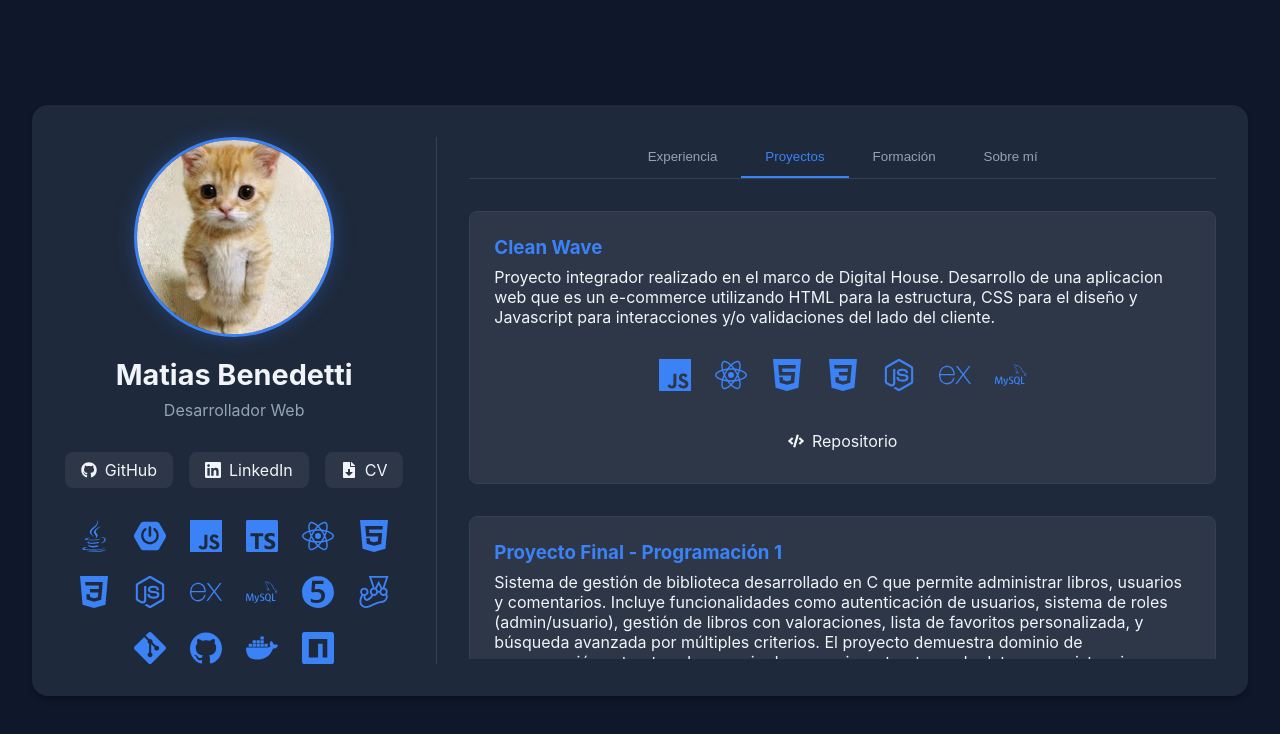
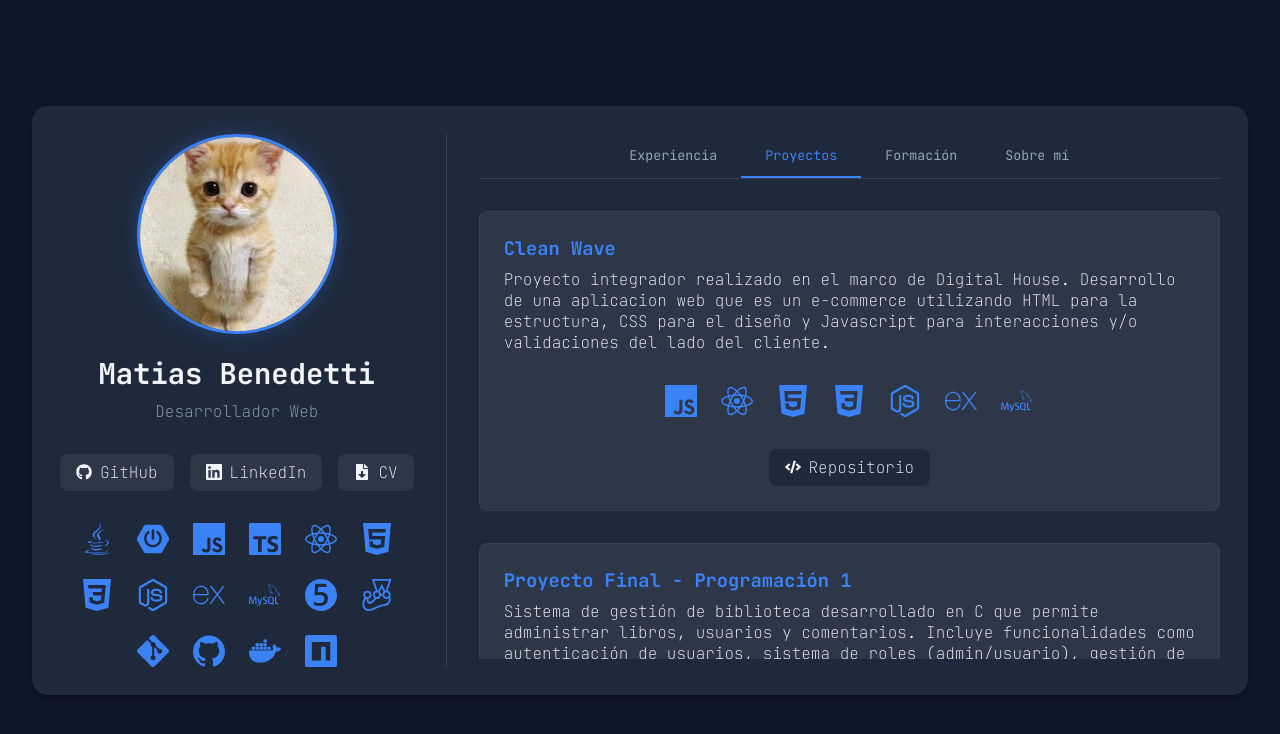
Before and after one commit to MatyBene/portfolio, a React (Vite) app: page / in a window 1280 px wide. Both pictures are taken after a click on the button "Proyectos". Shown: the top 734 px of the page. Built offline with nearby package versions, Linux system fonts and the light colour scheme.

Commit message:
cambia fuente del texto. agrega descripcion en sobre mi

```diff
--- a/index.html
+++ b/index.html
@@ -12,6 +12,10 @@
       <line x1='13' y1='16' x2='17' y2='16' stroke='white' />
     </svg>"
     />
+    <link
+      href="https://fonts.googleapis.com/css2?family=JetBrains+Mono:wght@100;300;400;500;700&display=swap"
+      rel="stylesheet"
+    />
     <meta name="viewport" content="width=device-width, initial-scale=1.0" />
     <title>Matias Benedetti</title>
   </head>
--- a/src/components/About.tsx
+++ b/src/components/About.tsx
@@ -3,11 +3,25 @@ export function About() {
     <section>
       <div className="scrollable">
         <div className="experience-item">
-          <p>
-            Lorem ipsum dolor sit amet consectetur adipisicing elit. Obcaecati,
-            consectetur libero. Libero beatae harum, velit error quasi ipsum
-            facilis, corrupti at doloremque nam magni unde sunt praesentium
-            fugiat minima animi?
+          <p className="inter">
+            ¡Hola! Soy <strong>Matías Benedetti</strong>, estudiante de la
+            <strong> Tecnicatura Universitaria en Programación</strong> en la
+            <em> Universidad Tecnológica Nacional</em>. Además, tengo aprobado
+            el
+            <strong> 50% de las materias</strong> de la carrera de
+            <strong> Ingeniería Eléctrica</strong> en la
+            <em> Universidad Nacional de Mar del Plata</em>, lo que me brinda
+            una comprensión adicional de la tecnología y la lógica aplicada. He
+            completado el curso de
+            <strong> Desarrollador Web Full Stack </strong>
+            en <em>Digital House</em>, lo que me permitió adquirir conocimientos
+            sólidos en desarrollo web. También tengo interés en el área de
+            <strong> testing</strong>, habiendo trabajado con herramientas como
+            <strong> JUnit</strong> y <strong>Jest </strong>
+            para asegurar la <em>calidad del software</em>. Estoy en
+            <em> constante aprendizaje</em> y me apasiona resolver problemas
+            mediante la programación, enfocándome en el desarrollo de
+            <em> soluciones prácticas y eficientes</em>.
           </p>
         </div>
       </div>
--- a/src/components/Projects.tsx
+++ b/src/components/Projects.tsx
@@ -64,7 +64,7 @@ export function Projects() {
                 </div>
               ))}
             </div>
-            <div className="social-links">
+            <div className="social-links docs-links">
               <a href={project.codigo}>
                 <FaCode /> Repositorio
               </a>
--- a/src/index.css
+++ b/src/index.css
@@ -15,7 +15,8 @@
 }
 
 body {
-  font-family: Inter, system-ui, sans-serif;
+  font-family: "JetBrains Mono", monospace;
+  font-weight: 100;
   background-color: var(--bg-color);
   color: var(--text-primary);
   min-height: 100vh;
@@ -38,7 +39,7 @@ body {
   background-color: var(--card-bg);
   border-radius: 1rem;
   box-shadow: 0 4px 6px -1px rgb(0 0 0 / 0.3);
-  padding: 2rem;
+  padding: 1.75rem;
 }
 
 .left-section {
@@ -124,12 +125,12 @@ body {
 }
 
 .tab {
+  font-family: "JetBrains Mono", monospace;
   padding: 0.75rem 1.5rem;
   border: none;
   background: none;
   color: var(--text-secondary);
   cursor: pointer;
-  font-weight: 500;
 }
 
 .tab.active {
@@ -162,6 +163,10 @@ body {
   font-size: 0.875rem;
   color: var(--text-secondary);
   margin-bottom: 0.5rem;
+}
+
+.inter {
+  line-height: 1.6;
 }
 
 .scrollable {
```
